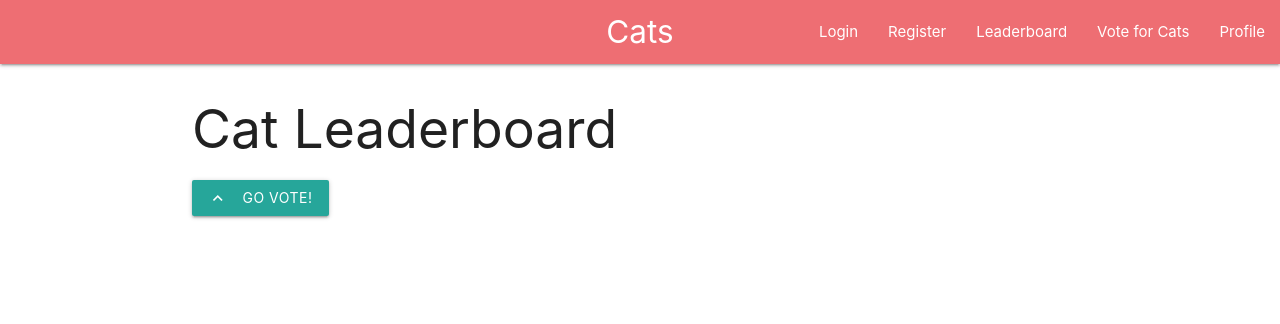
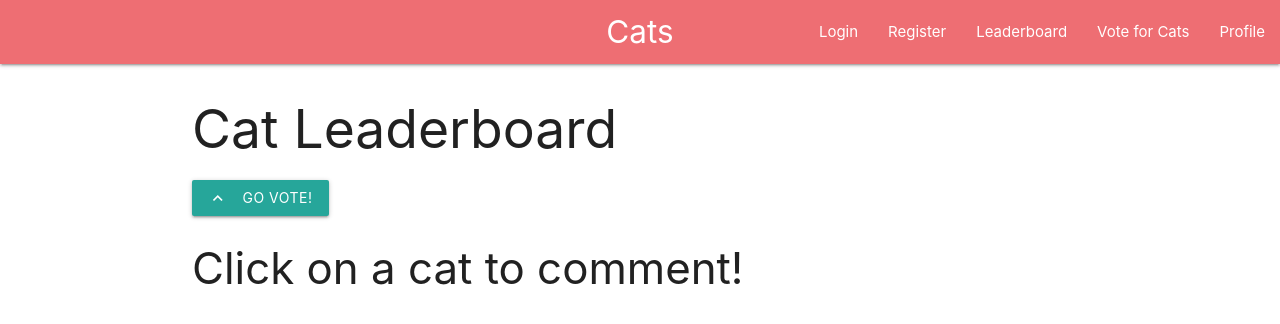
Before and after one commit to tan-jacob/Battleship, a website: page public/leaderboard.html in a window 1280 px wide. Drawn offline with nearby package versions, Linux system fonts and the light colour scheme; no server answers.

```diff
--- a/public/leaderboard.html
+++ b/public/leaderboard.html
@@ -42,7 +42,7 @@
     <div class="container">
         <h2>Cat Leaderboard</h2>
         <a href="game.html" class="waves-effect waves-light btn"><i class="material-icons left">keyboard_arrow_up</i>Go Vote!</a>
-
+        <h3>Click on a cat to comment!</h3>
         <table class="responsive-table" id="leaderboard">
         </table>
     </div>
```
